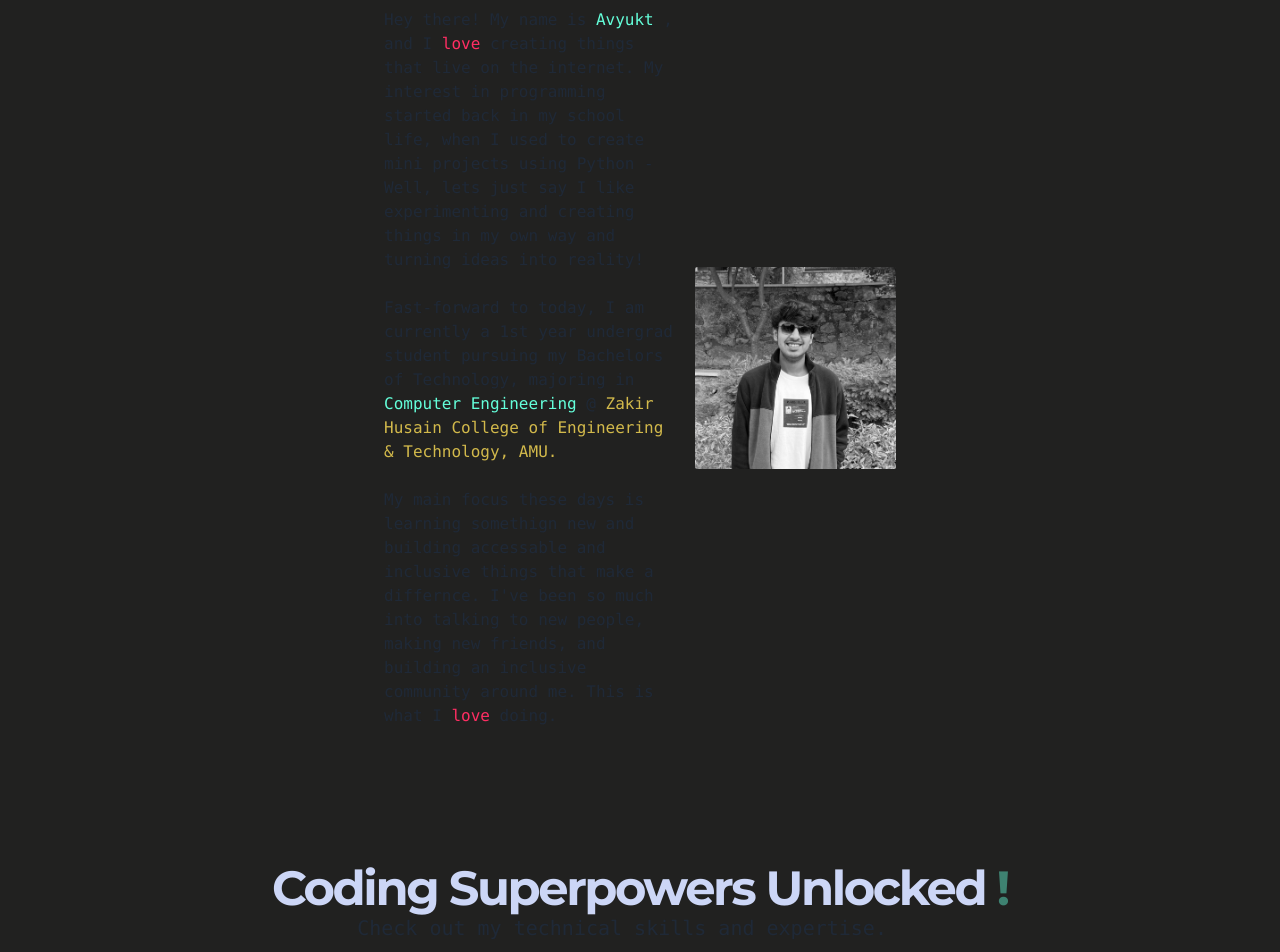
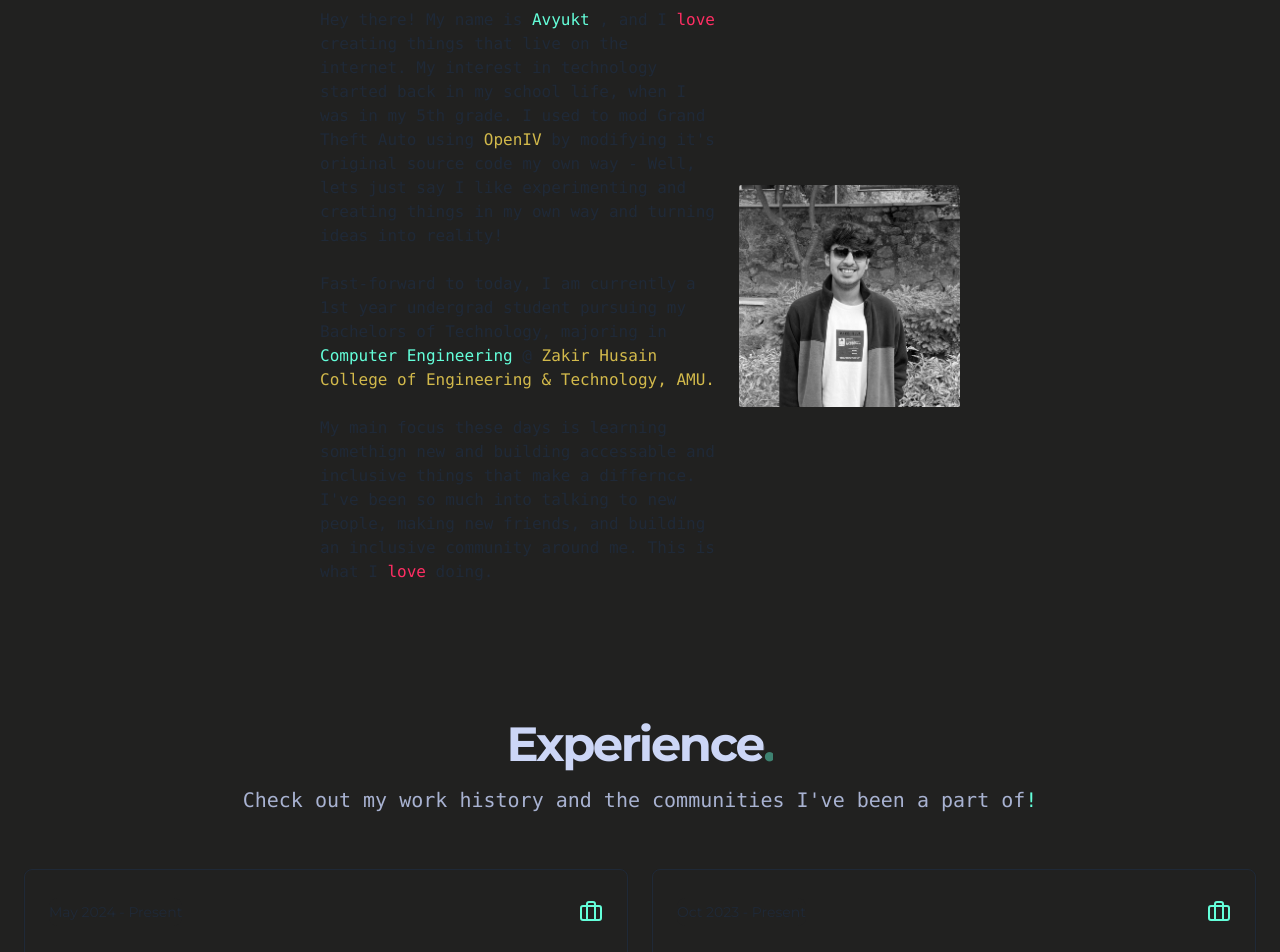
Before and after one commit to avyuktsoni0731/ReactPortfolio, a Next.js app: page / in a window 1280 px wide. Shown: the part 700-1652 px from the top of the page. Built offline with nearby package versions, Linux system fonts and the light colour scheme.

Commit message:
rearrangements

```diff
--- a/app/page.tsx
+++ b/app/page.tsx
@@ -20,9 +20,9 @@ export default function Home() {
         <Navbar />
         <Main />
         <About />
+        <Experiences />
         <Skills />
         <Projects />
-        <Experiences />
         <Connect />
         <Footer />
       </main>
--- a/components/About.jsx
+++ b/components/About.jsx
@@ -11,7 +11,7 @@ const About = () => {
         id="about"
         className="flex flex-col md:items-start md:justify-normal items-center justify-center h-auto"
       >
-        <div className="px-16 xl:px-96 space-y-4 items-center">
+        <div className="px-16 xl:px-80 space-y-4 items-center">
           <Reveal>
             <h1
               id="about"
@@ -27,10 +27,15 @@ const About = () => {
                   Hey there! My name is{" "}
                   <span className="text-webGreen">Avyukt</span> , and I{" "}
                   <span className="text-webRed">love</span> creating things that
-                  live on the internet. My interest in programming started back
-                  in my school life, when I used to create mini projects using
-                  Python - Well, lets just say I like experimenting and creating
-                  things in my own way and turning ideas into reality!
+                  live on the internet. My interest in technology started back
+                  in my school life, when I was in my 5th grade. I used to mod
+                  Grand Theft Auto using{" "}
+                  <span className="text-[#d2b94b] hover:text-[#e8e8e8] transition duration-200">
+                    <a href="https://openiv.com/">OpenIV</a>
+                  </span>{" "}
+                  by modifying it&apos;s original source code my own way - Well,
+                  lets just say I like experimenting and creating things in my
+                  own way and turning ideas into reality!
                 </p>
                 <p>
                   Fast-forward to today, I am currently a 1st year undergrad
--- a/components/Experiences.tsx
+++ b/components/Experiences.tsx
@@ -47,7 +47,7 @@ export function Experiences() {
           <div className="flex-grow w-full flex flex-col rounded-lg border border-gray-200 bg-white p-6 shadow-sm transition-all hover:border-gray-300 dark:border-gray-800 dark:bg-gray-950 dark:hover:border-gray-700 dark:border-gray-800">
             <div className="mb-4 flex items-center justify-between">
               <Reveal>
-                <div className="inline-block rounded-lg bg-gray-100 px-3 py-1 text-sm dark:bg-gray-800">
+                <div className="inline-block rounded-lg bg-gray-100 py-1 text-sm dark:bg-gray-800">
                   May 2024 - Present
                 </div>
               </Reveal>
@@ -72,7 +72,7 @@ export function Experiences() {
           <div className="flex-grow w-full flex flex-col rounded-lg border border-gray-200 bg-white p-6 shadow-sm transition-all hover:border-gray-300 dark:border-gray-800 dark:bg-gray-950 dark:hover:border-gray-700 dark:border-gray-800">
             <div className="mb-4 flex items-center justify-between">
               <Reveal>
-                <div className="inline-block rounded-lg bg-gray-100 px-3 py-1 text-sm dark:bg-gray-800">
+                <div className="inline-block rounded-lg bg-gray-100 py-1 text-sm dark:bg-gray-800">
                   Oct 2023 - Present
                 </div>
               </Reveal>
@@ -110,6 +110,7 @@ function BriefcaseIcon() {
       viewBox="0 0 24 24"
       fill="none"
       stroke="currentColor"
+      color="#64ffda"
       strokeWidth="2"
       strokeLinecap="round"
       strokeLinejoin="round"
```
